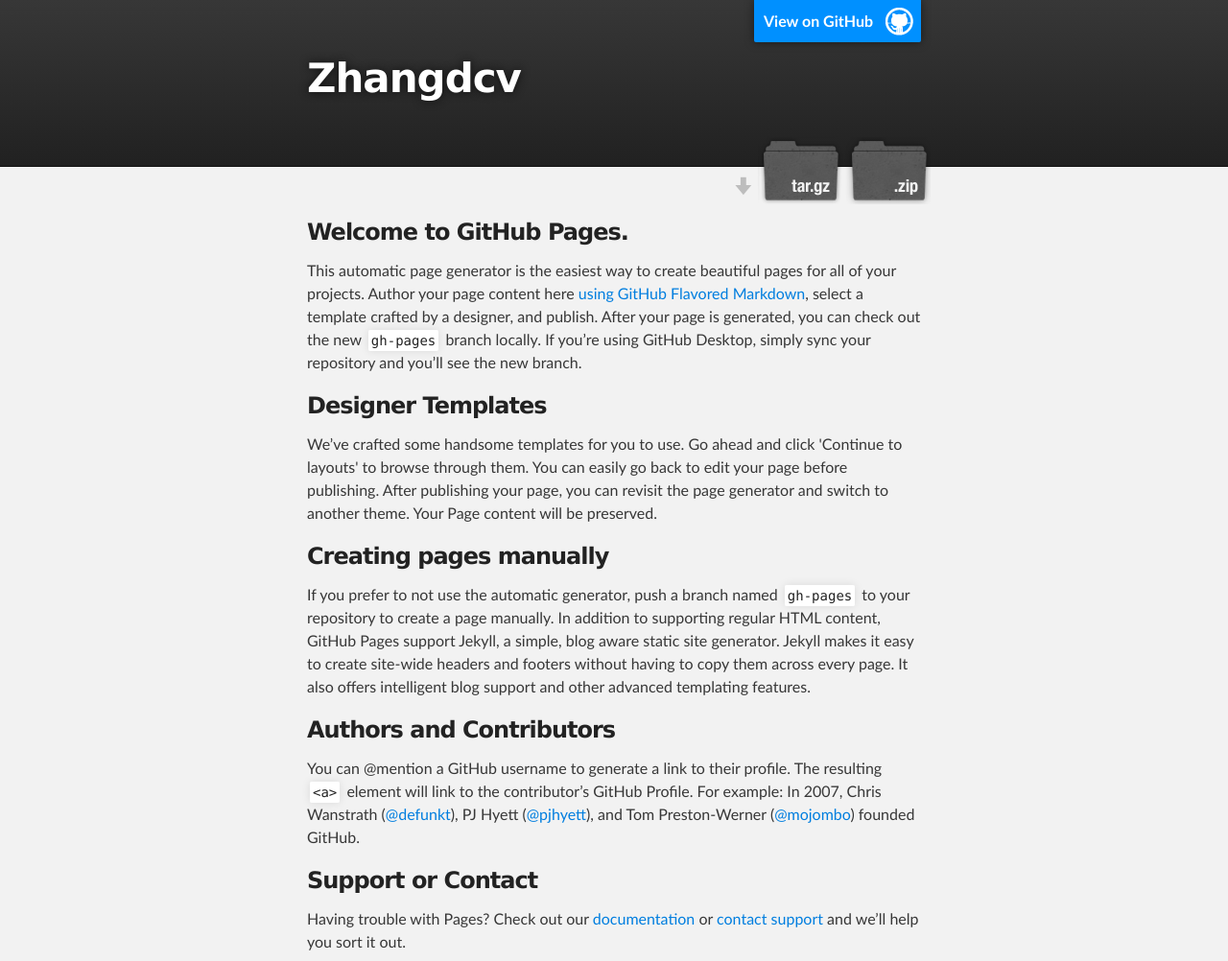
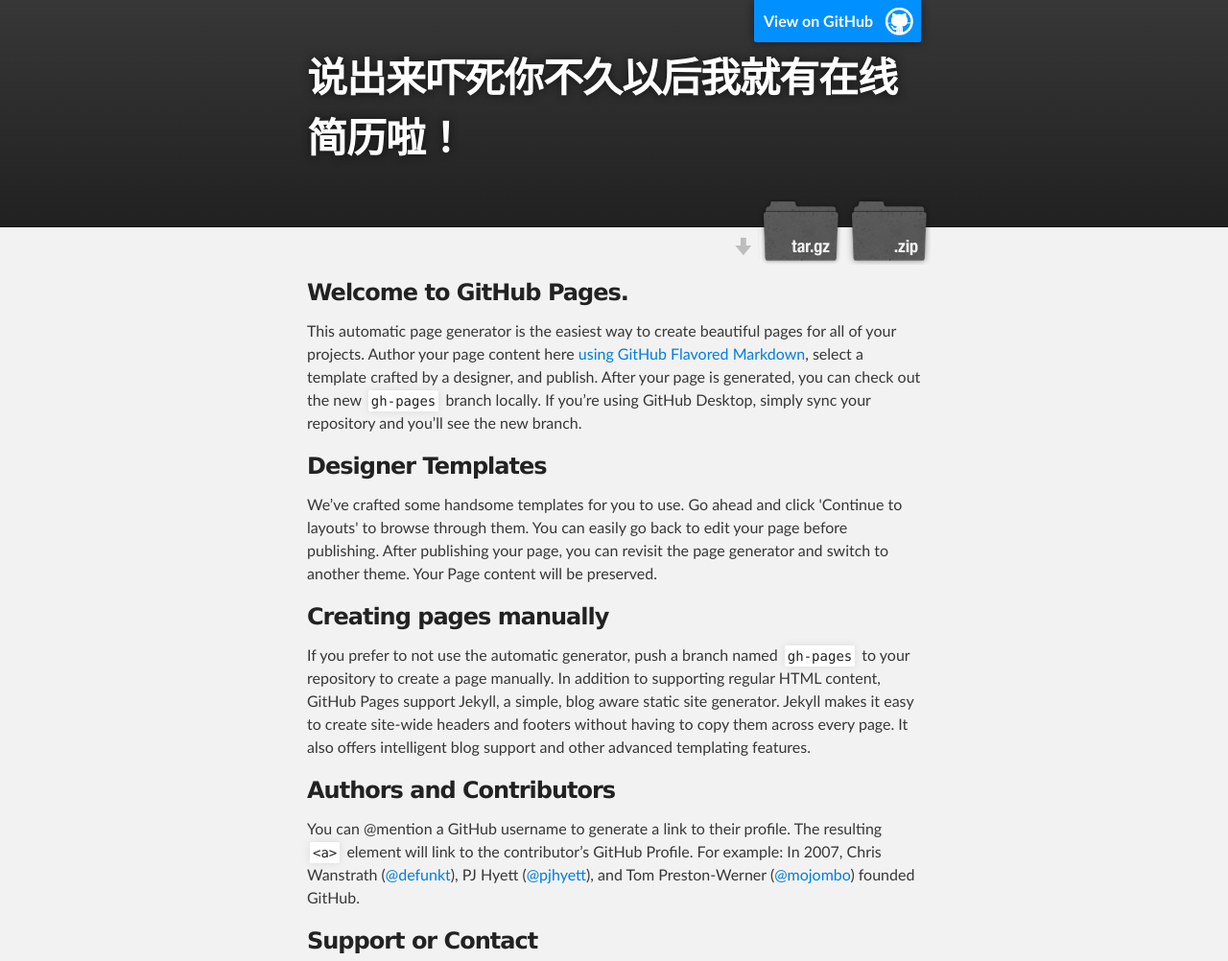
Before and after one commit to 397Dan/ZhangDCV, a plain HTML site: page index.html in a window 1280 px wide. Shown: the top 1002 px of the page at 96% size. Drawn offline with Linux system fonts and the light colour scheme.

Commit message:
Update index.html

```diff
--- a/index.html
+++ b/index.html
@@ -18,7 +18,7 @@
         <header class="inner">
           <a id="forkme_banner" href="https://github.com/397Dan/ZhangDCV">View on GitHub</a>
 
-          <h1 id="project_title">Zhangdcv</h1>
+          <h1 id="project_title">说出来吓死你不久以后我就有在线简历啦！</h1>
           <h2 id="project_tagline"></h2>
 
             <section id="downloads">
```
